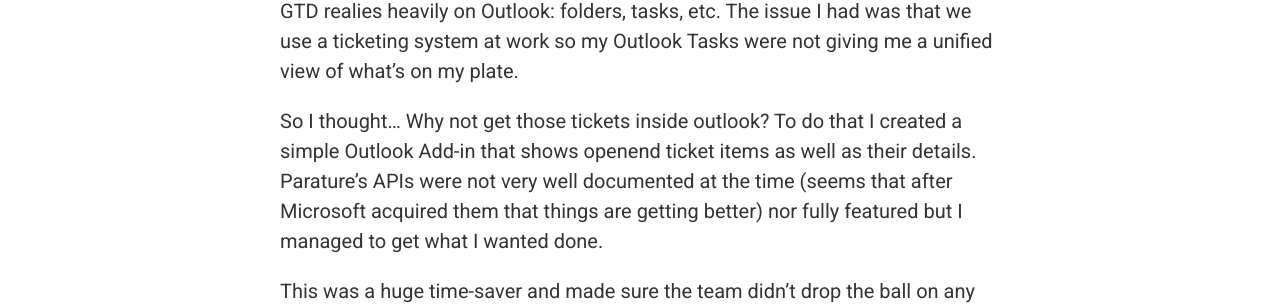
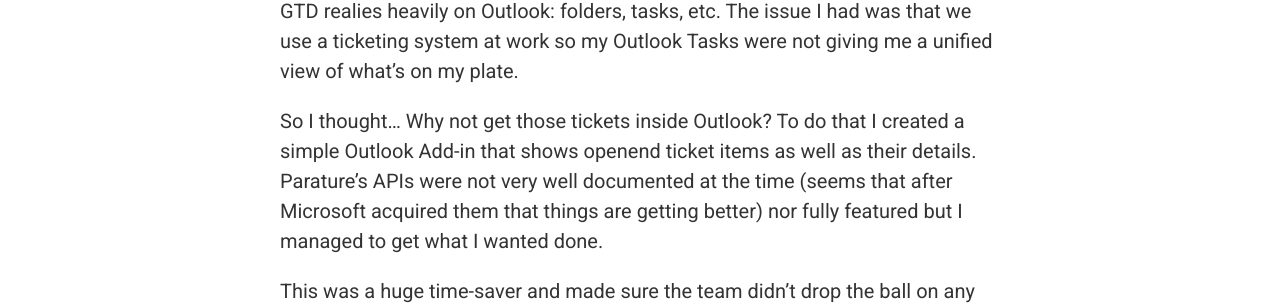
Before and after one commit to flaviotsf/flaviotsf.github.io, a Jekyll site: the page built from _posts/2014-01-02-Parature-Outlook.md, in a window 1280 px wide. Shown: the part 384-689 px from the top of the page. Built offline with Jekyll 4.4.1, drawn with Linux system fonts in a browser that asks for light colours; nearby versions of some CDN libraries; Markdown is read by kramdown in place of the engine named in the settings.

```diff
--- a/_posts/2014-01-02-Parature-Outlook.md
+++ b/_posts/2014-01-02-Parature-Outlook.md
@@ -11,7 +11,7 @@ GTD realies heavily on Outlook: folders, tasks, etc. The issue I had was that
 we use a ticketing system at work so my Outlook Tasks were not giving me a unified
 view of what's on my plate.
 
-So I thought... Why not get those tickets inside outlook? To do that I created
+So I thought... Why not get those tickets inside Outlook? To do that I created
 a simple Outlook Add-in that shows openend ticket items as well as their details.
 Parature's APIs were not very well documented at the time (seems that after
 Microsoft acquired them that things are getting better) nor fully featured
```
